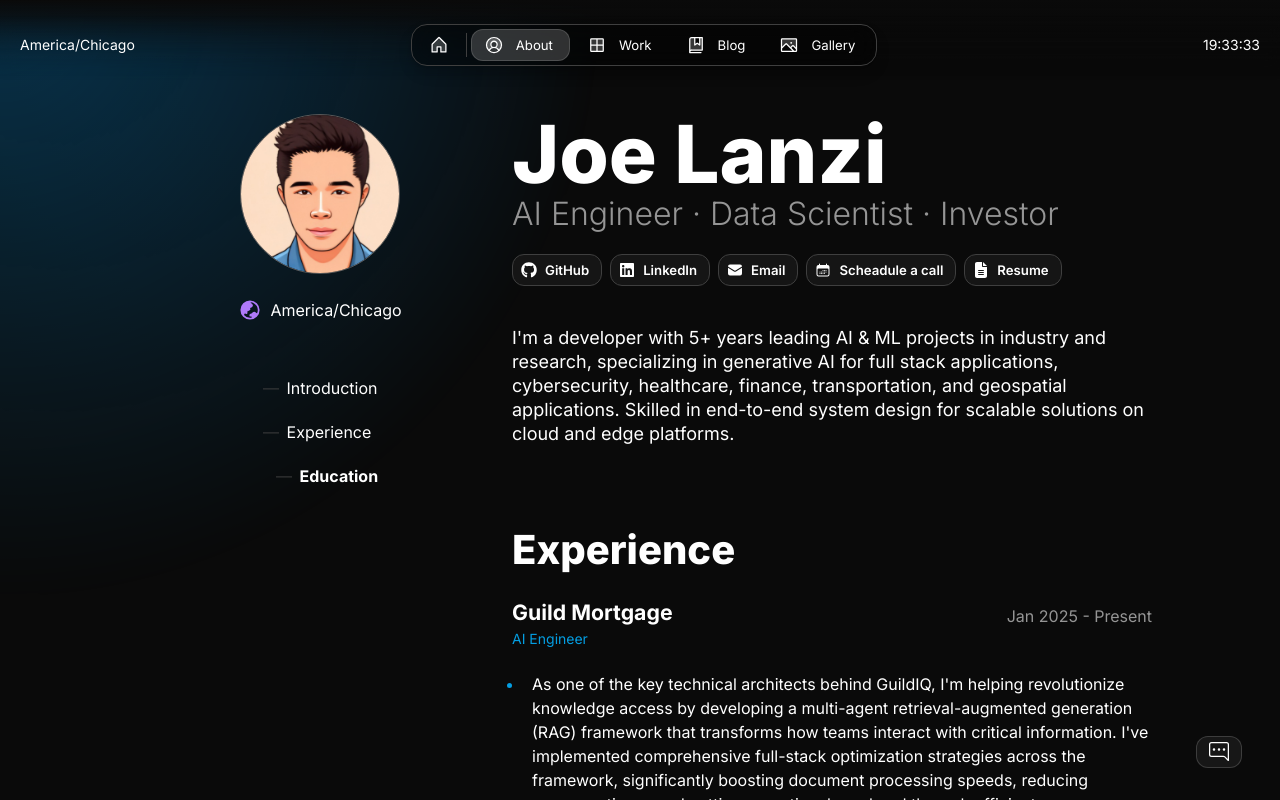
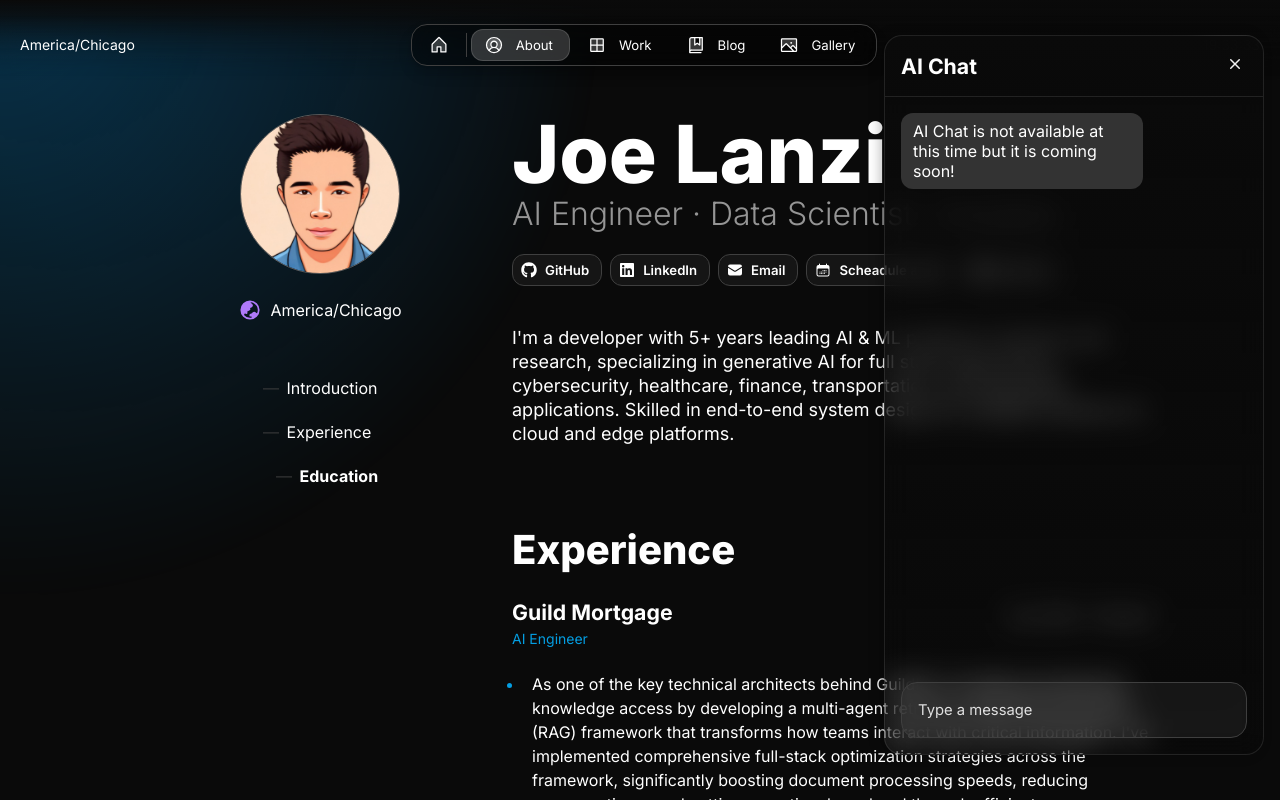
Before and after one commit to JoeLanzi/portfolio, a Next.js app: page /about in a window 1280 px wide. Both pictures are taken after a click on the button "AI Chat". Shown: the top 800 px of the page. Built offline with nearby package versions, Linux system fonts and the light colour scheme.

Commit message:
added chatpanel

```diff
--- a/src/components/ChatPopup.module.scss
+++ b/src/components/ChatPopup.module.scss
@@ -12,10 +12,103 @@
   border-radius: 50%;
 }
 
-@media (--s) {
+.chatPanel {
+  position: fixed;
+  top: 35px;
+  right: 16px;
+  bottom: 45px;
+  height: calc(100vh - 80px);
+  width: calc(100% - 32px);
+  max-width: 380px; /* Maximum width for the chat panel */
+  transform: translateX(100%);
+  opacity: 0;
+  transition: transform 0.3s ease, opacity 0.3s ease;
+  background: linear-gradient(to bottom, var(--page-background), var(--static-transparent));
+  backdrop-filter: blur(0.9rem);
+  color: #f1f1f1; /* Light text color */
+  box-shadow: -4px 0 12px rgba(0, 0, 0, 0.25);
+  z-index: 1001;
+  border-radius: 18px;
+  display: flex;
+  flex-direction: column;
+  overflow: hidden;
+  border: 1px solid rgba(255, 255, 255, 0.1); /* Subtle border */
+}
+
+.chatPanel.open {
+  transform: translateX(0);
+  opacity: 1;
+}
+
+.closeButtonContainer {
+  position: absolute;
+  top: 16px;
+  right: 16px;
+  z-index: 1002;
+}
+
+.closeButton {
+  color: #f1f1f1;
+
+  &:hover {
+    background-color: rgba(255, 255, 255, 0.1);
+  }
+}
+
+.header {
+  padding: 16px;
+  border-bottom: 1px solid rgba(255, 255, 255, 0.1); /* Subtle border */
+}
+
+.chatContent {
+  flex: 1;
+  overflow-y: auto;
+  padding: 16px;
+  margin-bottom: 80px; /* Increase margin to prevent content from touching the input */
+}
+
+.inputContainer {
+  padding: 16px;
+  position: absolute;
+  bottom: 0;
+  width: 100%;
+  background: transparent; /* Ensure the input container has a transparent background */
+}
+
+.userMessage {
+  align-self: flex-end;
+  background-color: #0078d4;
+  color: white;
+  padding: 8px 12px;
+  border-radius: 12px;
+  margin-bottom: 8px;
+  max-width: 70%;
+}
+
+.replyMessage {
+  align-self: flex-start;
+  background-color: #333;
+  color: white;
+  padding: 8px 12px;
+  border-radius: 12px;
+  margin-bottom: 8px;
+  max-width: 70%;
+}
+
+@media (max-width: 768px) {
   .chatCon {
     top: 3.5%;
     bottom: auto;
     right: 3.5%;
   }
+
+  .chatPanel {
+    top: 16px;
+    right: 16px;
+    bottom: 16px;
+    left: 16px;
+    height: calc(100vh - 32px);
+    width: calc(100% - 32px);
+    max-width: none; /* Remove the maximum width for mobile view */
   }
+}
--- a/src/components/ChatPopup.tsx
+++ b/src/components/ChatPopup.tsx
@@ -1,24 +1,104 @@
 "use client";
 
-import React from "react";
+import React, { useState } from "react";
 import styles from "./ChatPopup.module.scss";
-import { ToggleButton } from "@/once-ui/components";
+import { IconButton, Flex, Input, Heading, Text } from "@/once-ui/components";
 import { usePathname } from "next/navigation";
 
 export const PopChat: React.FC = () => {
   const pathname = usePathname() ?? "";
+  const [isOpen, setIsOpen] = useState(false);
+  const [message, setMessage] = useState("");
+  const [messages, setMessages] = useState([
+    { type: "reply", text: "AI Chat is not available at this time but it is coming soon!" },
+  ]);
 
   const handleClick = () => {
     console.log("Chat icon clicked");
+    setIsOpen(true);
+  };
+
+  const handleClose = () => {
+    setIsOpen(false);
+  };
+
+  const handleInputChange = (e: React.ChangeEvent<HTMLInputElement>) => {
+    setMessage(e.target.value);
+  };
+
+  const handleSendMessage = () => {
+    if (message.trim()) {
+      setMessages([...messages, { type: "user", text: message }]);
+      setMessage("");
+
+      // Simulate AI reply
+      setTimeout(() => {
+        setMessages((prevMessages) => [
+          ...prevMessages,
+          { type: "reply", text: "AI Chat is not available at this time but it is coming soon!" },
+        ]);
+      }, 1000);
+    }
   };
 
   return (
-    <div className={styles.chatCon} onClick={handleClick} title="AI Chat Coming Soon">
-      <ToggleButton
-        prefixIcon="chat"
-        selected={pathname === "/chat"}
-      />
-    </div>
+    <>
+      {/* Chat button */}
+      {!isOpen && (
+        <div className={styles.chatCon}>
+          <IconButton
+            icon="chat"
+            onClick={handleClick}
+            tooltip="AI Chat"
+            size="s"
+            variant="ghost"
+            className={pathname === "/chat" ? styles.active : ""}
+          />
+        </div>
+      )}
+
+      {/* Chat panel */}
+      <div className={`${styles.chatPanel} ${isOpen ? styles.open : ""}`}>
+        <div className={styles.closeButtonContainer}>
+          <IconButton
+            icon="close"
+            onClick={handleClose}
+            size="s"
+            variant="ghost"
+            aria-label="Close chat"
+            className={styles.closeButton}
+          />
+        </div>
+        <Flex direction="column" fillWidth style={{ overflowY: "auto" }}>
+          <div className={styles.header}>
+            <Heading variant="heading-strong-l">AI Chat</Heading>
+          </div>
+          <div className={styles.chatContent}>
+            {messages.map((msg, index) => (
+                <Flex key={index} style={{ justifyContent: msg.type === "user" ? "flex-end" : "flex-start" }} fillWidth>
+                <div className={msg.type === "user" ? styles.userMessage : styles.replyMessage}>
+                    <Text>{msg.text}</Text>
+                </div>
+                </Flex>
+            ))}
+            </div>
+          <div className={styles.inputContainer}>
+            <Input
+              id="chat-input"
+              label="Type a message"
+              value={message}
+              onChange={handleInputChange}
+              onKeyDown={(e) => {
+                if (e.key === "Enter" && !e.shiftKey) {
+                  e.preventDefault();
+                  handleSendMessage();
+                }
+              }}
+            />
+          </div>
+        </Flex>
+      </div>
+    </>
   );
 };
 
```
Lines whose indentation alone changed are shown as unchanged.
